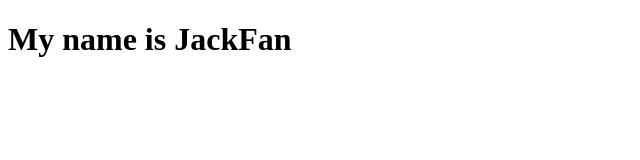
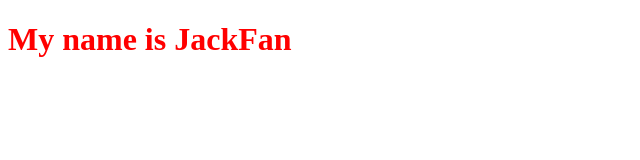
Before and after one commit to BonjourYY/git-demo, a website: page src/index.html in a window 1280 px wide. Shown: the whole page, without its empty margins (0-640 px from the left). Drawn offline with Linux system fonts and the light colour scheme.

Commit message:
修改颜色为红色

```diff
--- a/src/style.css
+++ b/src/style.css
@@ -1,3 +1,3 @@
 h1 {
-  color: #000;
+  color: red;
 }
```
